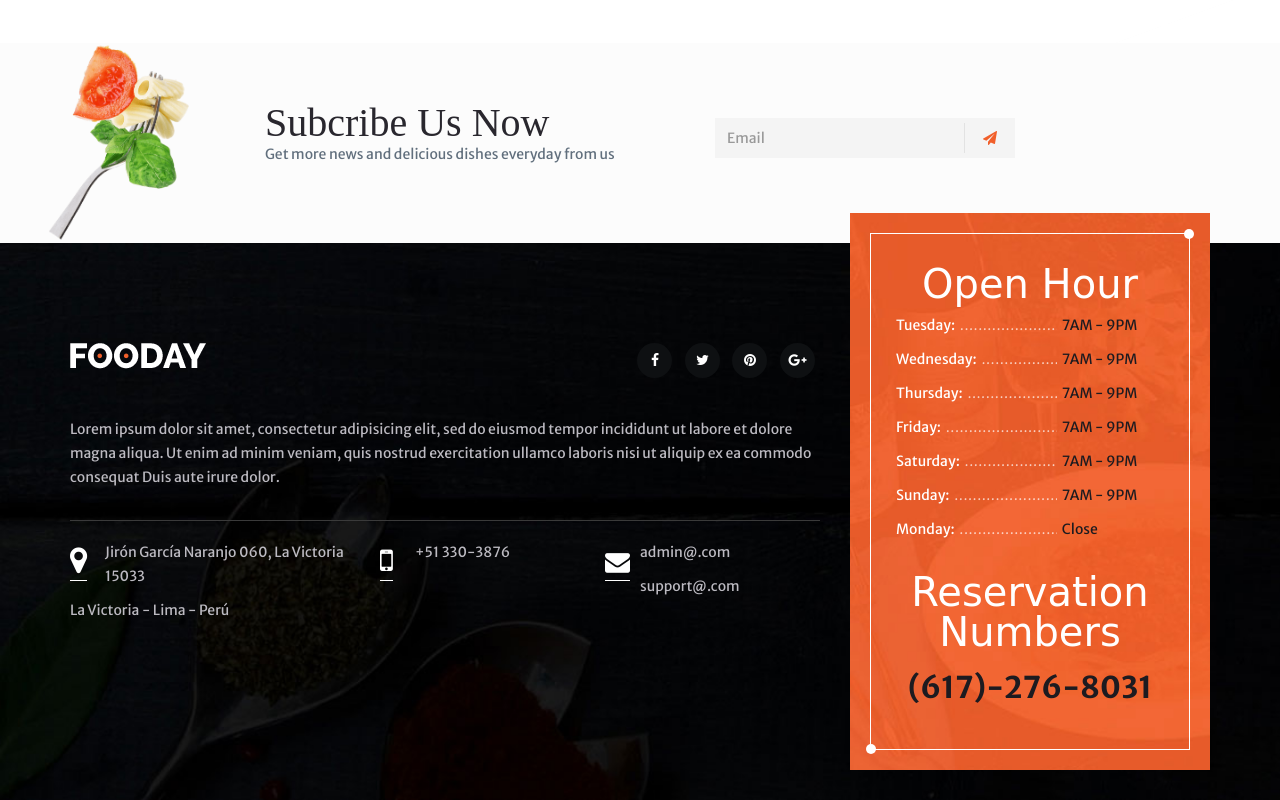
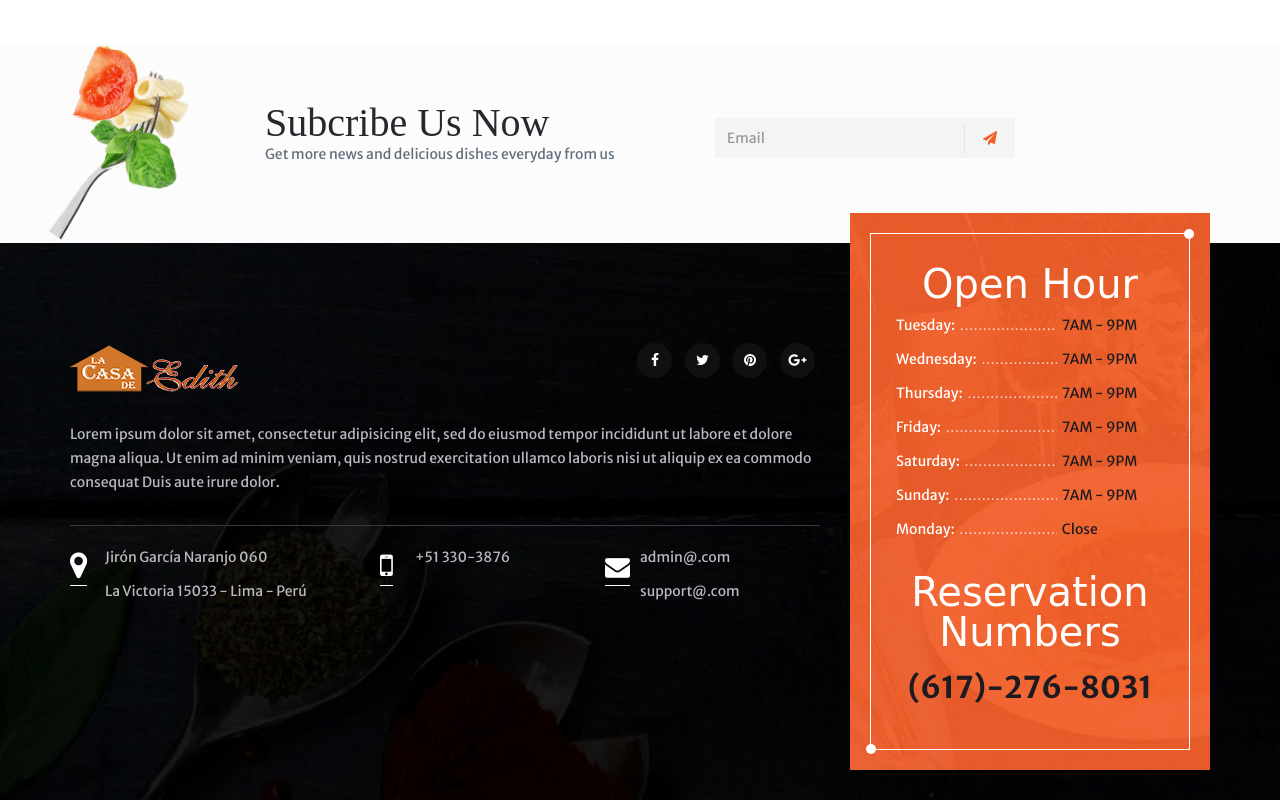
Before and after one commit to ZephiroRB/lacasadeedith.com, a plain HTML site: page dev/index.html in a window 1280 px wide. Shown: the part 6948-7748 px from the top of the page. Drawn offline with nearby package versions, Linux system fonts and the light colour scheme; files whose address does not match are found by name; a web font is replaced by a local one.

Commit message:
Añadiendo textos

```diff
--- a/dev/index.html
+++ b/dev/index.html
@@ -1024,7 +1024,7 @@
                   <div class="ft-widget-area">
                     <div class="ft-area1">
                       <div class="swin-wget swin-wget-about">
-                        <div class="clearfix"><a class="wget-logo"><img src="assets/images/logo-ft.png" alt="" class="img img-responsive"></a>
+                        <div class="clearfix"><a class="wget-logo"><img src="assets/images/logo.png" alt="" class="img img-responsive"></a>
                           <ul class="socials socials-about list-unstyled list-inline">
                             <li><a href="#"><i class="fa fa-facebook"></i></a></li>
                             <li><a href="#"><i class="fa fa-twitter"></i></a></li>
@@ -1039,8 +1039,8 @@
                           <div class="address-info">
                             <div class="info-icon"><i class="fa fa-map-marker"></i></div>
                             <div class="info-content">
-                              <p>Jirón García Naranjo 060, La Victoria 15033 </p>
-                              <p>La Victoria - Lima - Perú</p>
+                              <p>Jirón García Naranjo 060</p>
+                              <p>La Victoria 15033 - Lima - Perú</p>
                             </div>
                           </div>
                           <div class="phone-info">
```
